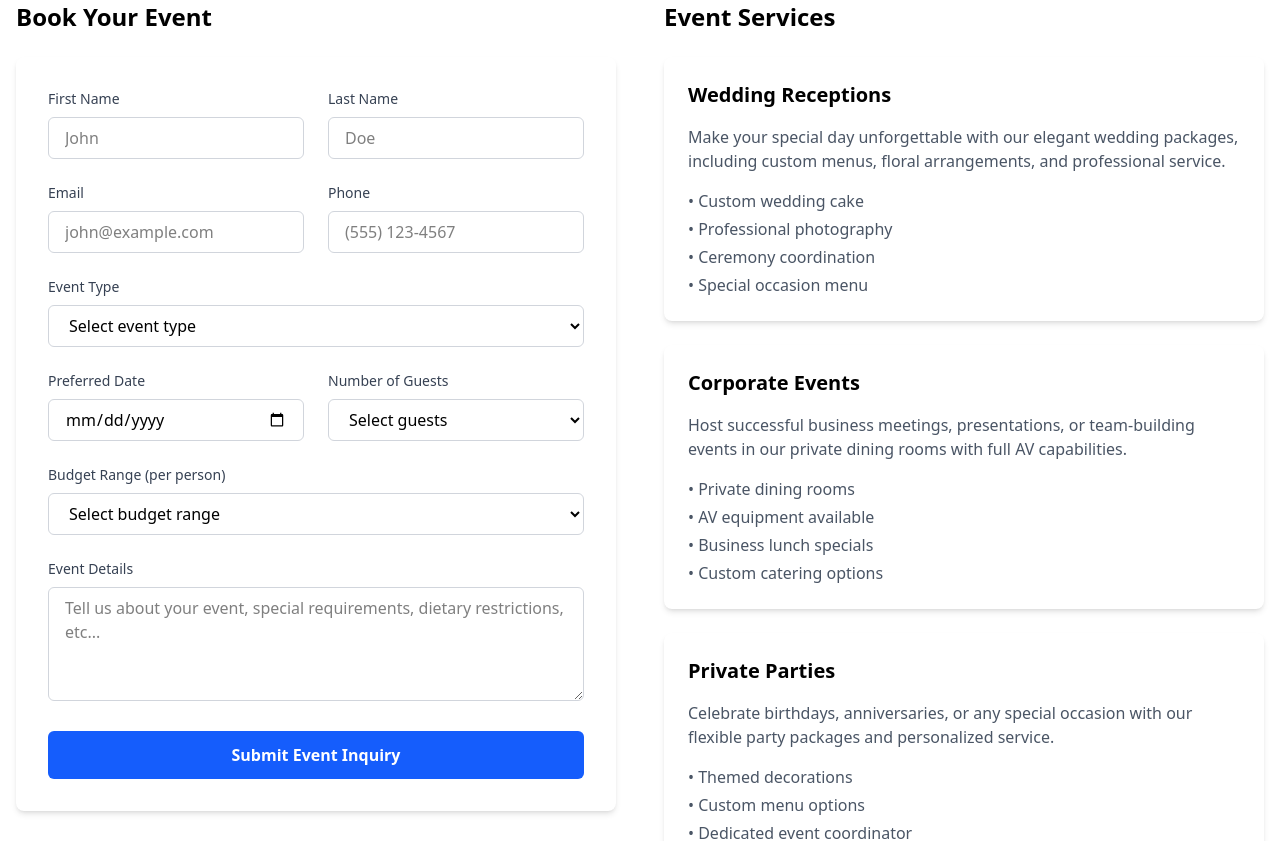
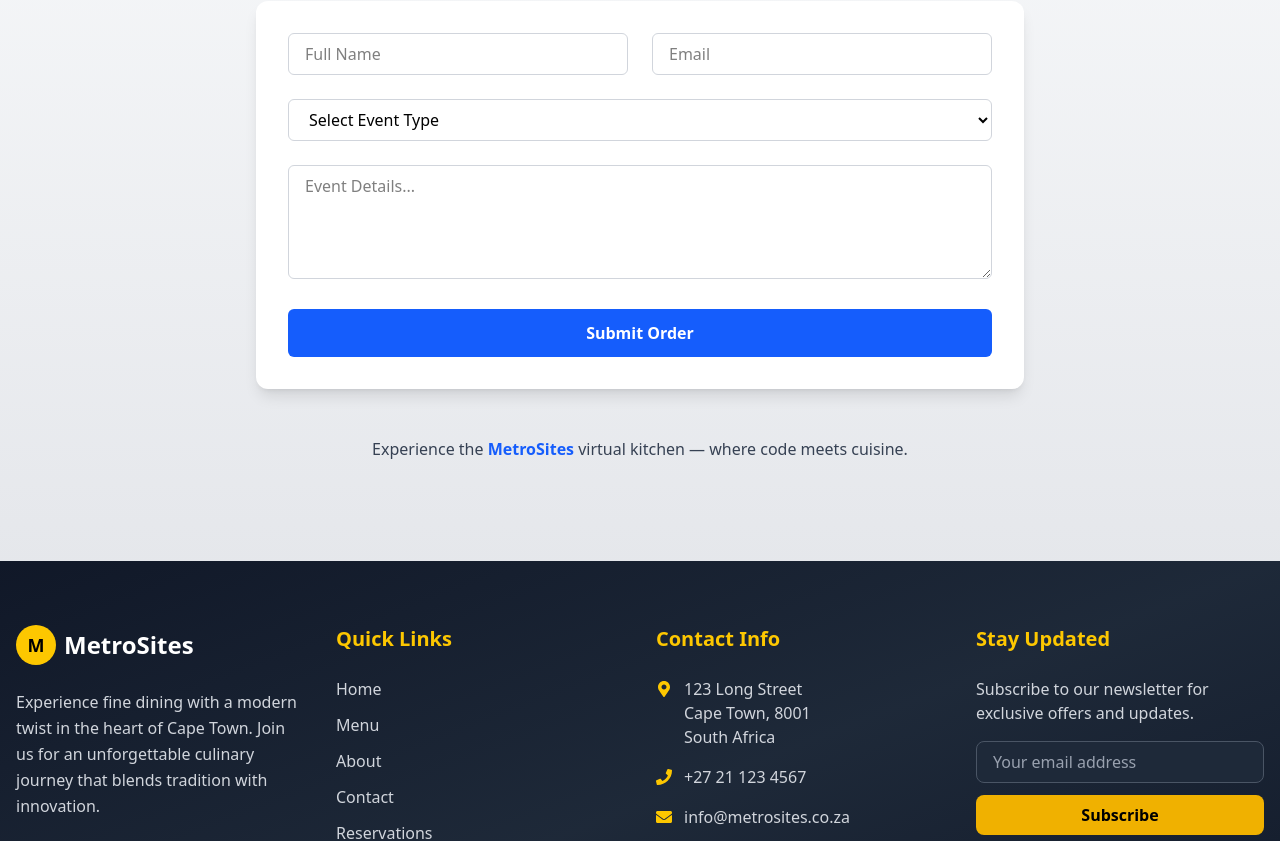
Before and after one commit to Matuku45/metrosites-restaurant-advanced, a React (Vite) app: page /bookings in a window 1280 px wide. Shown: the part 380-1221 px from the top of the page. Built offline with nearby package versions, Linux system fonts and the light colour scheme.

Commit message:
defined the simulation in the booking

```diff
--- a/src/pages/Bookings.jsx
+++ b/src/pages/Bookings.jsx
@@ -1,197 +1,130 @@
+import React, { useState, useEffect } from "react";
+
 export default function Bookings() {
+  const [isSimulating, setIsSimulating] = useState(false);
+  const [progress, setProgress] = useState(0);
+  const [message, setMessage] = useState("Preparing your order...");
+
+  const startSimulation = (e) => {
+    e.preventDefault();
+    setIsSimulating(true);
+    setProgress(0);
+    setMessage("Preparing your order...");
+
+    let steps = [
+      "Gathering ingredients 🥕🥩",
+      "Heating up the stove 🔥",
+      "Cooking your dish 🍳",
+      "Plating and garnishing 🍽️",
+      "Final touches by the chef 👨‍🍳",
+      "Order ready! ✅",
+    ];
+
+    let i = 0;
+    const interval = setInterval(() => {
+      setProgress((p) => Math.min(p + 20, 100));
+      setMessage(steps[i]);
+      i++;
+      if (i >= steps.length) {
+        clearInterval(interval);
+        setTimeout(() => setIsSimulating(false), 2000);
+      }
+    }, 1200);
+  };
+
+  useEffect(() => {
+    if (!isSimulating) setProgress(0);
+  }, [isSimulating]);
+
   return (
-    <div className="py-16">
+    <div className="py-16 min-h-screen bg-gradient-to-b from-gray-50 to-gray-200">
       <div className="container mx-auto px-4">
-        <h1 className="text-4xl font-bold text-center mb-8">Event Bookings</h1>
+        <h1 className="text-4xl font-bold text-center mb-8">
+          Advanced Restaurant Simulation
+        </h1>
         <p className="text-xl text-gray-600 text-center mb-12 max-w-3xl mx-auto">
-          Host your special events at MetroSites Restaurant. From intimate gatherings to grand celebrations, we provide exceptional service and cuisine for all occasions.
+          Experience our interactive booking system. Click "Submit Order" to
+          watch your virtual chef prepare your event in real-time!
         </p>
 
-        <div className="grid grid-cols-1 lg:grid-cols-2 gap-12">
-          {/* Booking Form */}
-          <div>
-            <h2 className="text-2xl font-semibold mb-6">Book Your Event</h2>
-            <form className="bg-white rounded-lg shadow-md p-8">
-              <div className="grid grid-cols-1 md:grid-cols-2 gap-6 mb-6">
-                <div>
-                  <label htmlFor="firstName" className="block text-sm font-medium text-gray-700 mb-2">First Name</label>
-                  <input
-                    type="text"
-                    id="firstName"
-                    name="firstName"
-                    className="w-full px-4 py-2 border border-gray-300 rounded-md focus:ring-blue-500 focus:border-blue-500"
-                    placeholder="John"
-                  />
-                </div>
-                <div>
-                  <label htmlFor="lastName" className="block text-sm font-medium text-gray-700 mb-2">Last Name</label>
-                  <input
-                    type="text"
-                    id="lastName"
-                    name="lastName"
-                    className="w-full px-4 py-2 border border-gray-300 rounded-md focus:ring-blue-500 focus:border-blue-500"
-                    placeholder="Doe"
-                  />
-                </div>
+        <div className="max-w-3xl mx-auto bg-white p-8 rounded-xl shadow-lg">
+          {!isSimulating ? (
+            <form onSubmit={startSimulation} className="space-y-6">
+              <div className="grid grid-cols-1 md:grid-cols-2 gap-6">
+                <input
+                  type="text"
+                  placeholder="Full Name"
+                  className="w-full border border-gray-300 rounded-md px-4 py-2 focus:ring-2 focus:ring-blue-500"
+                  required
+                />
+                <input
+                  type="email"
+                  placeholder="Email"
+                  className="w-full border border-gray-300 rounded-md px-4 py-2 focus:ring-2 focus:ring-blue-500"
+                  required
+                />
               </div>
 
-              <div className="grid grid-cols-1 md:grid-cols-2 gap-6 mb-6">
-                <div>
-                  <label htmlFor="email" className="block text-sm font-medium text-gray-700 mb-2">Email</label>
-                  <input
-                    type="email"
-                    id="email"
-                    name="email"
-                    className="w-full px-4 py-2 border border-gray-300 rounded-md focus:ring-blue-500 focus:border-blue-500"
-                    placeholder="john@example.com"
-                  />
-                </div>
-                <div>
-                  <label htmlFor="phone" className="block text-sm font-medium text-gray-700 mb-2">Phone</label>
-                  <input
-                    type="tel"
-                    id="phone"
-                    name="phone"
-                    className="w-full px-4 py-2 border border-gray-300 rounded-md focus:ring-blue-500 focus:border-blue-500"
-                    placeholder="(555) 123-4567"
-                  />
-                </div>
-              </div>
+              <select
+                className="w-full border border-gray-300 rounded-md px-4 py-2 focus:ring-2 focus:ring-blue-500"
+                required
+              >
+                <option value="">Select Event Type</option>
+                <option>Wedding</option>
+                <option>Corporate</option>
+                <option>Birthday</option>
+                <option>Private Dinner</option>
+              </select>
 
-              <div className="mb-6">
-                <label htmlFor="eventType" className="block text-sm font-medium text-gray-700 mb-2">Event Type</label>
-                <select
-                  id="eventType"
-                  name="eventType"
-                  className="w-full px-4 py-2 border border-gray-300 rounded-md focus:ring-blue-500 focus:border-blue-500"
-                >
-                  <option value="">Select event type</option>
-                  <option value="wedding">Wedding Reception</option>
-                  <option value="corporate">Corporate Event</option>
-                  <option value="birthday">Birthday Party</option>
-                  <option value="anniversary">Anniversary Celebration</option>
-                  <option value="graduation">Graduation Party</option>
-                  <option value="other">Other</option>
-                </select>
-              </div>
-
-              <div className="grid grid-cols-1 md:grid-cols-2 gap-6 mb-6">
-                <div>
-                  <label htmlFor="date" className="block text-sm font-medium text-gray-700 mb-2">Preferred Date</label>
-                  <input
-                    type="date"
-                    id="date"
-                    name="date"
-                    className="w-full px-4 py-2 border border-gray-300 rounded-md focus:ring-blue-500 focus:border-blue-500"
-                  />
-                </div>
-                <div>
-                  <label htmlFor="guests" className="block text-sm font-medium text-gray-700 mb-2">Number of Guests</label>
-                  <select
-                    id="guests"
-                    name="guests"
-                    className="w-full px-4 py-2 border border-gray-300 rounded-md focus:ring-blue-500 focus:border-blue-500"
-                  >
-                    <option value="">Select guests</option>
-                    <option value="10-25">10-25 Guests</option>
-                    <option value="26-50">26-50 Guests</option>
-                    <option value="51-100">51-100 Guests</option>
-                    <option value="100+">100+ Guests</option>
-                  </select>
-                </div>
-              </div>
-
-              <div className="mb-6">
-                <label htmlFor="budget" className="block text-sm font-medium text-gray-700 mb-2">Budget Range (per person)</label>
-                <select
-                  id="budget"
-                  name="budget"
-                  className="w-full px-4 py-2 border border-gray-300 rounded-md focus:ring-blue-500 focus:border-blue-500"
-                >
-                  <option value="">Select budget range</option>
-                  <option value="50-75">$50-$75 per person</option>
-                  <option value="75-100">$75-$100 per person</option>
-                  <option value="100-150">$100-$150 per person</option>
-                  <option value="150+">$150+ per person</option>
-                </select>
-              </div>
-
-              <div className="mb-6">
-                <label htmlFor="message" className="block text-sm font-medium text-gray-700 mb-2">Event Details</label>
-                <textarea
-                  id="message"
-                  name="message"
-                  rows={4}
-                  className="w-full px-4 py-2 border border-gray-300 rounded-md focus:ring-blue-500 focus:border-blue-500"
-                  placeholder="Tell us about your event, special requirements, dietary restrictions, etc..."
-                ></textarea>
-              </div>
+              <textarea
+                rows="4"
+                placeholder="Event Details..."
+                className="w-full border border-gray-300 rounded-md px-4 py-2 focus:ring-2 focus:ring-blue-500"
+              ></textarea>
 
               <button
                 type="submit"
-                className="w-full bg-blue-600 text-white py-3 px-6 rounded-md hover:bg-blue-700 transition duration-300 font-semibold"
+                className="w-full bg-blue-600 text-white py-3 rounded-md font-semibold hover:bg-blue-700 transition-all"
               >
-                Submit Event Inquiry
+                Submit Order
               </button>
             </form>
-          </div>
+          ) : (
+            <div className="flex flex-col items-center justify-center text-center">
+              <div className="text-5xl animate-bounce mb-6">👨‍🍳</div>
+              <h2 className="text-2xl font-semibold mb-4 text-gray-700">
+                {message}
+              </h2>
 
-          {/* Event Information */}
-          <div>
-            <h2 className="text-2xl font-semibold mb-6">Event Services</h2>
-
-            <div className="space-y-6">
-              <div className="bg-white rounded-lg shadow-md p-6">
-                <h3 className="text-xl font-semibold mb-4">Wedding Receptions</h3>
-                <p className="text-gray-600 mb-4">
-                  Make your special day unforgettable with our elegant wedding packages, including custom menus, floral arrangements, and professional service.
-                </p>
-                <ul className="text-gray-600 space-y-1">
-                  <li>• Custom wedding cake</li>
-                  <li>• Professional photography</li>
-                  <li>• Ceremony coordination</li>
-                  <li>• Special occasion menu</li>
-                </ul>
+              {/* Animated Progress Bar */}
+              <div className="w-full bg-gray-200 rounded-full h-4 overflow-hidden mb-4">
+                <div
+                  className="h-full bg-green-500 transition-all duration-700 ease-in-out"
+                  style={{ width: `${progress}%` }}
+                ></div>
               </div>
 
-              <div className="bg-white rounded-lg shadow-md p-6">
-                <h3 className="text-xl font-semibold mb-4">Corporate Events</h3>
-                <p className="text-gray-600 mb-4">
-                  Host successful business meetings, presentations, or team-building events in our private dining rooms with full AV capabilities.
-                </p>
-                <ul className="text-gray-600 space-y-1">
-                  <li>• Private dining rooms</li>
-                  <li>• AV equipment available</li>
-                  <li>• Business lunch specials</li>
-                  <li>• Custom catering options</li>
-                </ul>
-              </div>
+              <p className="text-gray-500 italic animate-pulse">
+                Please wait while your event is being prepared...
+              </p>
 
-              <div className="bg-white rounded-lg shadow-md p-6">
-                <h3 className="text-xl font-semibold mb-4">Private Parties</h3>
-                <p className="text-gray-600 mb-4">
-                  Celebrate birthdays, anniversaries, or any special occasion with our flexible party packages and personalized service.
-                </p>
-                <ul className="text-gray-600 space-y-1">
-                  <li>• Themed decorations</li>
-                  <li>• Custom menu options</li>
-                  <li>• Dedicated event coordinator</li>
-                  <li>• Flexible timing</li>
-                </ul>
+              {/* Animation: floating food icons */}
+              <div className="mt-8 flex space-x-4 text-3xl">
+                <span className="animate-bounce">🍕</span>
+                <span className="animate-bounce delay-100">🍜</span>
+                <span className="animate-bounce delay-200">🍷</span>
+                <span className="animate-bounce delay-300">🥗</span>
               </div>
             </div>
+          )}
+        </div>
 
-            {/* Contact Info */}
-            <div className="mt-8 bg-gray-50 rounded-lg p-6">
-              <h3 className="text-lg font-semibold mb-4">Event Planning Team</h3>
-              <p className="text-gray-600 mb-2">For event inquiries and custom packages:</p>
-              <p className="font-semibold">Events Manager: Sarah Johnson</p>
-              <p className="text-gray-600">Phone: (555) 123-4568</p>
-              <p className="text-gray-600">Email: events@metrosites.com</p>
-            </div>
-          </div>
+        <div className="mt-12 text-center">
+          <p className="text-gray-700">
+            Experience the <span className="font-bold text-blue-600">MetroSites</span> virtual kitchen — where code meets cuisine.
+          </p>
         </div>
       </div>
     </div>
-  )
+  );
 }
```
